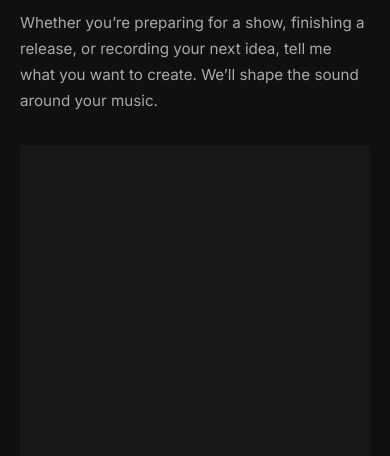
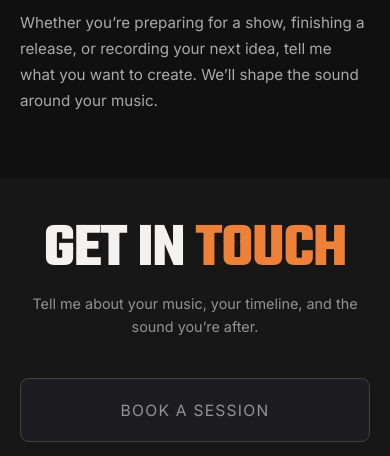
Before and after one commit to theprimordialsound/website, a plain HTML site: page index.html in a window 390 px wide. Shown: the part 2986-3442 px from the top of the page. Drawn offline with Linux system fonts and the light colour scheme.

Commit message:
fix: close mobile menu after navigation
Co-authored-by: Copilot App <223556219+Copilot@users.noreply.github.com>

```diff
--- a/index.html
+++ b/index.html
@@ -118,7 +118,6 @@
           <p class="about__copy">I’m Vaisakh Pisharody, a drummer based in India. I work with you to find the groove, feel, and energy your music needs.</p>
           <p class="about__copy">Whether you’re preparing for a show, finishing a release, or recording your next idea, tell me what you want to create. We’ll shape the sound around your music.</p>
         </div>
-        <div class="about__image-slot" aria-hidden="true"></div>
       </section>
 
       <section class="contact" id="contact">
--- a/scripts/site.js
+++ b/scripts/site.js
@@ -1,3 +1,11 @@
+document.querySelectorAll(".mobile-nav").forEach((menu) => {
+  menu.querySelectorAll("a").forEach((link) => {
+    link.addEventListener("click", () => {
+      menu.open = false;
+    });
+  });
+});
+
 const bookingDialog = document.querySelector("#booking-dialog");
 
 if (bookingDialog) {
--- a/styles.css
+++ b/styles.css
@@ -455,21 +455,12 @@ img {
 }
 
 .about {
-  display: grid;
-  grid-template-columns: minmax(0, 1fr) minmax(18rem, 0.85fr);
-  align-items: center;
-  gap: clamp(2rem, 7vw, 6rem);
+  display: block;
   background: var(--background);
 }
 
 .about__content {
   max-width: 62rem;
-}
-
-.about__image-slot {
-  width: 100%;
-  aspect-ratio: 4 / 5;
-  background: var(--surface);
 }
 
 .about h2 {
@@ -1210,15 +1201,6 @@ body:not(.templates-site) .contact {
     grid-template-columns: 2.2rem minmax(0, 1fr);
   }
 
-  .about {
-    grid-template-columns: minmax(0, 1fr);
-    gap: 2rem;
-  }
-
-  .about__image-slot {
-    max-width: 35rem;
-  }
-
   .about h2 {
     font-size: clamp(4rem, 14vw, 5.5rem);
   }
```
